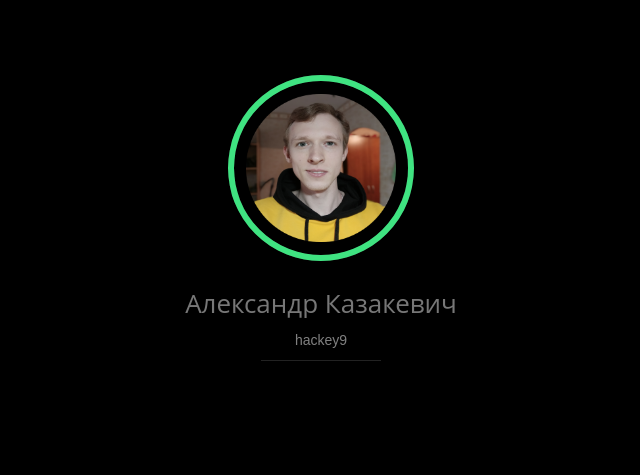
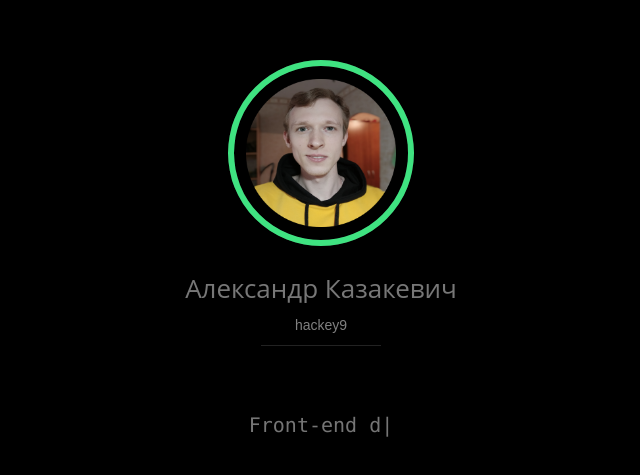
Before and after one commit to hackey9/hackey-me, a React (Create React App) app: page / in a window 1280 px wide. Shown: the part 149-624 px from the top of the page, without its empty margins (319-959 px from the left). Built offline with nearby package versions, Linux system fonts and the light colour scheme.

Commit message:
First page maybe done

```diff
--- a/src/Components/Elements/Meet/Avatar.tsx
+++ b/src/Components/Elements/Meet/Avatar.tsx
@@ -3,14 +3,7 @@ import React, {FC, useEffect} from "react";
 import css from "./Avatar.module.scss";
 
 
-const Avatar: FC<{ loading?: boolean }> = ({loading}) => {
-
-    useEffect(() => {
-        console.log(loading)
-    });
-
-
-    return (
+const Avatar: FC<{ loading?: boolean; }> = ({loading}) => (
     <Area>
         <Image loading={loading}/>
         <Svg>
@@ -19,7 +12,6 @@ const Avatar: FC<{ loading?: boolean }> = ({loading}) => {
         </Svg>
     </Area>
 );
-}
 export default Avatar;
 
 
--- /dev/null
+++ b/src/Components/Elements/Meet/Pro.module.scss
@@ -0,0 +1,18 @@
+.area {
+  line-height: 30px;
+  color: #757575;
+  font-family: Consolas, monospace;
+  font-size: 20px;
+
+}
+
+.text {
+  display: inline-block;
+  color: #757575;
+}
+
+.cursor {
+  display: inline-block;
+
+  opacity: 1;
+}
--- /dev/null
+++ b/src/Components/Elements/Meet/Pro.tsx
@@ -0,0 +1,194 @@
+import {motion, useAnimation, useCycle} from "framer-motion";
+import React, {FC, useCallback, useEffect, useReducer, useState} from "react";
+import css from "./Pro.module.scss";
+
+
+const Pro: FC<{ delay?: number }> = ({delay}) => {
+
+    // todo append delay
+
+    const texts: string[] = [
+        "T.",
+        "Front-end developer.",
+        "PHP developer.",
+        ".NET C# developer.",
+        "Company owner.",
+        "Company creator.",
+        "UX Designer.",
+    ];
+
+    return (
+        <Driver strings={texts}/>
+    );
+}
+export default Pro;
+
+
+const Driver: FC<{ strings: string[]; }> = ({strings}) => {
+
+    const [currentText, nextText] = useCycle(...strings);
+
+    const handlePrintEnd = useCallback(() => {
+
+        const handle = setTimeout(() => {
+            nextText();
+
+        }, 2000);
+
+        return () => clearTimeout(handle);
+    }, [nextText]);
+
+    return (
+        <Printer target={currentText} onPrintEnd={handlePrintEnd}/>
+    );
+};
+
+
+function getComparedPosition(target: string, current: string): number {
+
+    for (let i = 0; i < target.length; i++) {
+        if (current[i] !== target[i]) {
+            return i;
+        }
+    }
+
+    return current.length;
+}
+
+const Printer: FC<{ target: string, onPrintEnd?: () => void }> = ({target, onPrintEnd}) => {
+
+    const [current, setCurrent] = useState("");
+
+    const triggerPrintEnd = useCallback<() => void>(() => {
+        onPrintEnd && onPrintEnd();
+    }, [onPrintEnd]);
+
+    useEffect(() => {
+
+        const comparedPosition = getComparedPosition(target, current);
+
+        if (current.length === comparedPosition) {
+
+            if (current.length === target.length) {
+
+                // trigger end
+                triggerPrintEnd();
+                return;
+            } else {
+                // add char
+                let time = 100;
+
+                if (current.length === 0) {
+                    time = 400;
+                }
+
+                const newCurrent = target.substr(0, comparedPosition + 1);
+
+                const handle = setTimeout(() => {
+                    setCurrent(newCurrent);
+                }, time);
+
+                return () => clearTimeout(handle);
+
+            }
+        } else {
+            console.log("remove", comparedPosition, current.length, target.length)
+
+            // remove char
+            const time = 40;
+
+            const handle = setTimeout(() => {
+                setCurrent(prev => prev.substr(0, prev.length - 1));
+            }, time);
+
+            return () => clearTimeout(handle);
+        }
+
+    }, [target, current, triggerPrintEnd])
+
+    return (
+        <Renderer>{current}</Renderer>
+    );
+}
+
+const Renderer: FC<{ children: string }> = ({children}) => {
+
+
+    const [key, changeKey] = useReducer((prev: number) => prev + 1, 0);
+
+    useEffect(changeKey, [children]);
+
+    useEffect(() => {
+        setInterval(changeKey, 3500);
+    }, [])
+
+    return (
+        <div className={css.area}>
+            <div className={css.text}>{children}</div>
+            <Cursor key={key}/>
+        </div>
+    );
+}
+
+const Cursor: FC = () => {
+
+    const controls = useAnimation();
+
+    useEffect(() => {
+
+        (async () => {
+
+            await controls.start({
+                opacity: 1,
+            }, {
+                opacity: {
+                    type: "inertia",
+                    min: 1,
+                    max: 1,
+                    bounceStiffness: 500,
+                    bounceDamping: 10,
+                }
+            });
+
+            await controls.start({
+                opacity: [1, 0],
+            }, {
+                opacity: {
+                    type: "tween",
+                    duration: 0.5,
+                    ease: "easeInOut",
+                    repeat: Infinity,
+                    repeatType: "mirror",
+                    delay: 0.5,
+                }
+            });
+
+        })().then();
+
+        return () => controls.stop();
+
+    }, [controls]);
+
+    // todo refactor this!
+    //return <div className={css.cursor}>|</div>
+
+    return (
+        <motion.div
+            //layout
+            //layoutId={"pro-cursor"}
+            className={css.cursor}
+            initial={{opacity: 1}}
+            animate={controls}
+            children={"|"}
+            transition={{
+                y: {
+                    type: "inertia",
+                    min: 0,
+                    max: 0,
+                    bounceStiffness: 20000,
+                    bounceDamping: 1,
+                }
+            }}
+        />
+    );
+}
--- a/src/Components/Pages/Meet/Meet.tsx
+++ b/src/Components/Pages/Meet/Meet.tsx
@@ -1,6 +1,7 @@
 import Avatar from "Components/Elements/Meet/Avatar";
 import Name from "Components/Elements/Meet/Name";
 import Nickname from "Components/Elements/Meet/Nickname";
+import Pro from "Components/Elements/Meet/Pro";
 import Space from "Components/Elements/Space";
 import {HTMLMotionProps, motion} from "framer-motion";
 import React, {FC} from "react";
@@ -20,7 +21,7 @@ const Meet: FC<{ loading?: boolean }> = ({loading}) => {
                 <Nickname delay={2}/>
 
                 <Space height={64}/>
-                {/*<Pro/>*/}
+                <Pro delay={2.4}/>
             </>}
         </Layout>
     );
```
Lines whose indentation alone changed are shown as unchanged.
